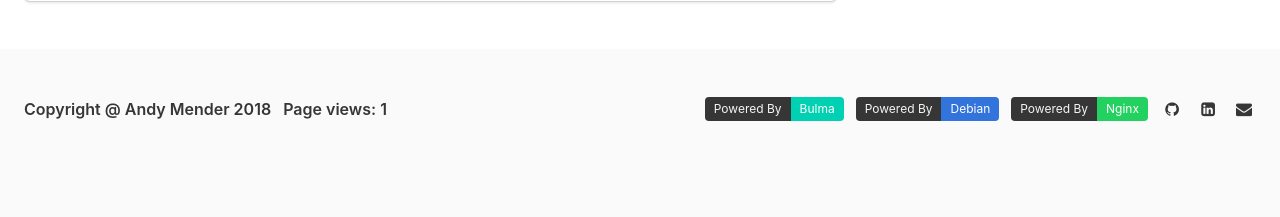
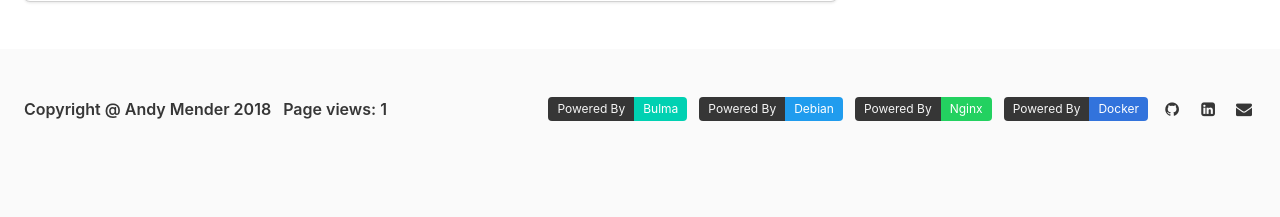
Before and after one commit to AndyMender/mender-www, a Flask app: page / in a window 1280 px wide. Shown: the part 1016-1233 px from the top of the page. Run offline with Flask 2, Linux system fonts and the light colour scheme; data comes from the database, SQL or seed files in the repository; data that the repository does not hold is empty.

Commit message:
Fix Nginx URL and add 'Powered By Docker' tag

```diff
--- a/templates/layout.html
+++ b/templates/layout.html
@@ -72,14 +72,21 @@
                     <div class="level-item">
                         <div class="tags has-addons">
                             <span class="tag is-dark">Powered By</span>
-                            <a href="https://www.debian.org" class="tag is-link">Debian</a>
+                            <a href="https://www.debian.org" class="tag is-info">Debian</a>
                         </div>
                     </div>
 
                     <div class="level-item">
                         <div class="tags has-addons">
                             <span class="tag is-dark">Powered By</span>
-                            <a href="https://nginx.org" class="tag is-success">Nginx</a>
+                            <a href="https://www.nginx.com" class="tag is-success">Nginx</a>
+                        </div>
+                    </div>
+
+                    <div class="level-item">
+                        <div class="tags has-addons">
+                            <span class="tag is-dark">Powered By</span>
+                            <a href="https://www.docker.com/" class="tag is-link">Docker</a>
                         </div>
                     </div>
 
```
